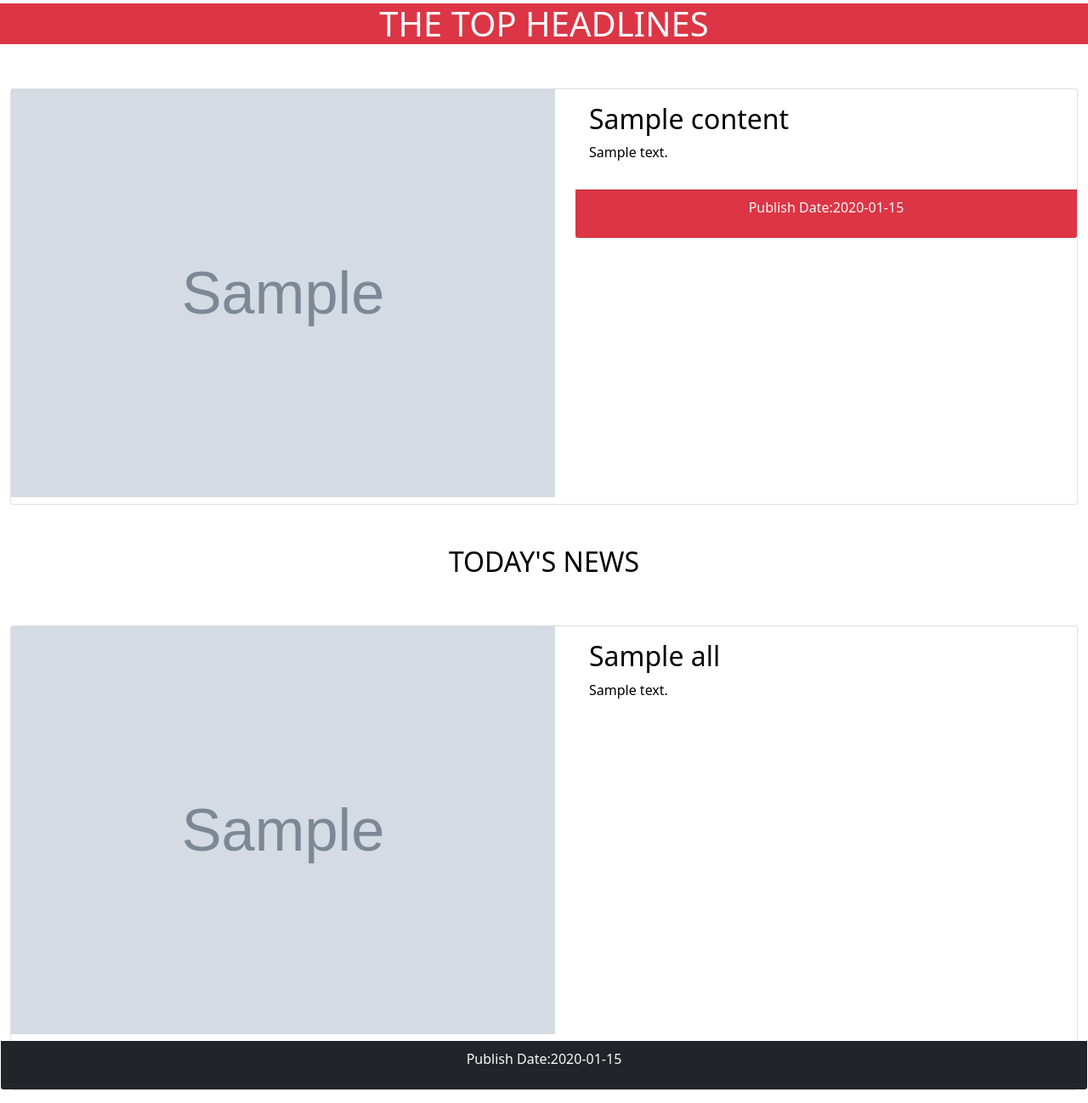
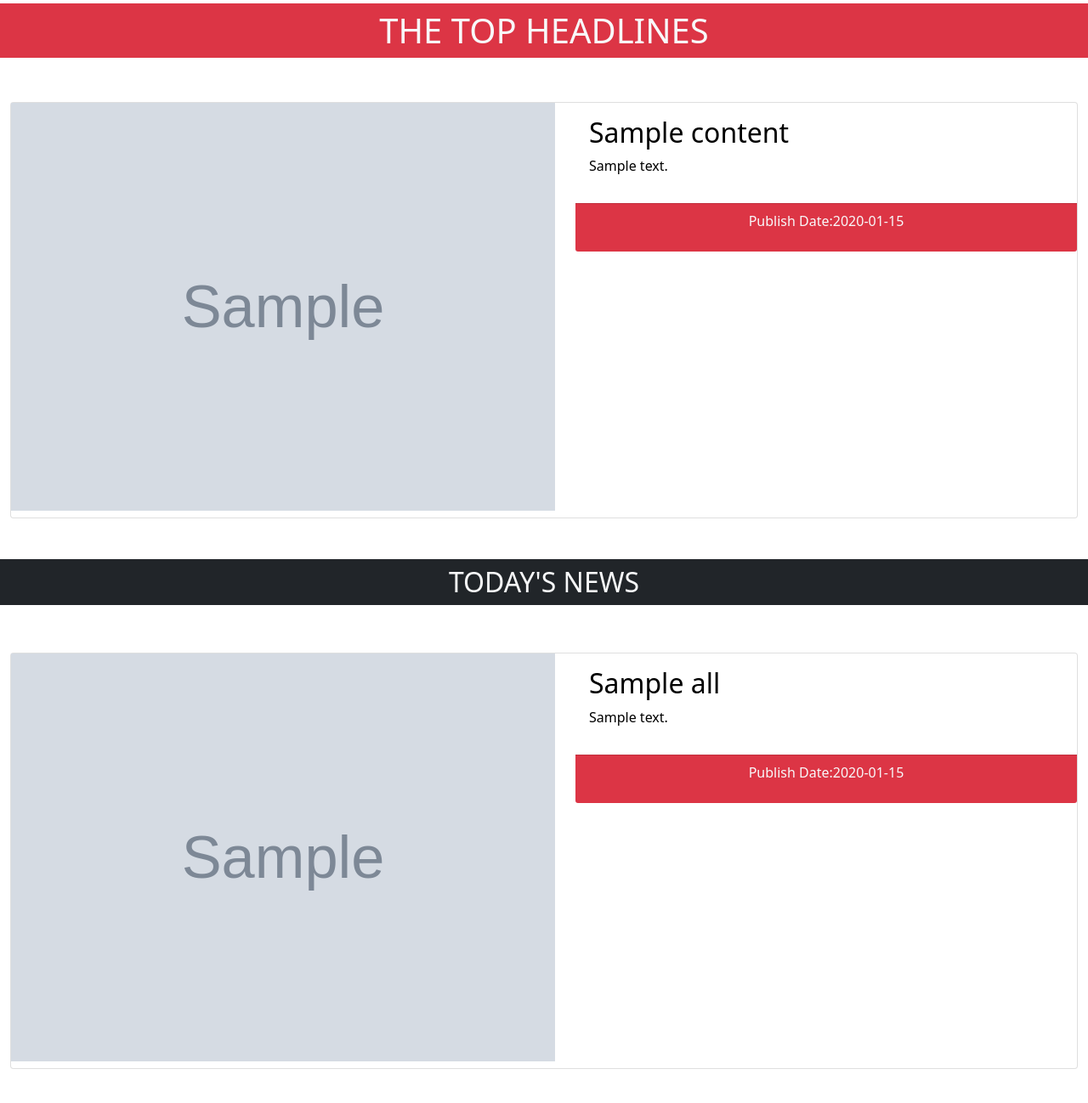
Before and after one commit to Moni-que/NEWS-ARTICLES-PREVIEW, a Flask app: template app/templates/index.html in a window 1280 px wide. Shown: the top 1298 px of the page at 85% size. After the commit the page ends 1258 px from the top, so only its background shows below. Run offline with Flask 2, Linux system fonts and the light colour scheme; the template is opened without the code that fills it: most values are stand-ins (such as "Sample title", 1, 10 or a date in 2020); grey boxes marked "Sample" are stand-in pictures; some libraries are stand-ins or nearby versions.

Commit message:
add padding of h1 and h2

```diff
--- a/app/templates/index.html
+++ b/app/templates/index.html
@@ -10,7 +10,7 @@
 {% block content %}
 <div class="container-fluid">
     <div class="row">
-        <h1 class="heachone bg-danger my-1 text-light">THE TOP HEADLINES</h1>
+        <h1 class="heachone bg-danger p-2 my-1 text-light">THE TOP HEADLINES</h1>
     </div>
     {% for title,desc,img_url,p_date,url in contents %}
     <div class="card my-5">
@@ -34,7 +34,7 @@
     {% endfor %}
 
     <div class="row">
-        <h2 class="heachone">TODAY'S NEWS</h2>
+        <h2 class="heachone bg-dark p-2 text-light">TODAY'S NEWS</h2>
     </div>
     {% for title,desc,img_url,p_date,url in all %}
     <div class="card my-5">
@@ -49,9 +49,9 @@
                     <a href="{{url}}"><h2>{{title}}</h2></a>
                     <a href="{{url}}"><p>{{desc}}</p></a>
                 </div>
-            </div>
-            <div class="card-footer bg-dark text-light text-center">
-                <p>Publish Date:{{p_date}}</p>
+                <div class="card-footer bg-danger text-light text-center">
+                    <p>Publish Date:{{p_date}}</p>
+                </div>
             </div>
         </div>
     </div>
```
